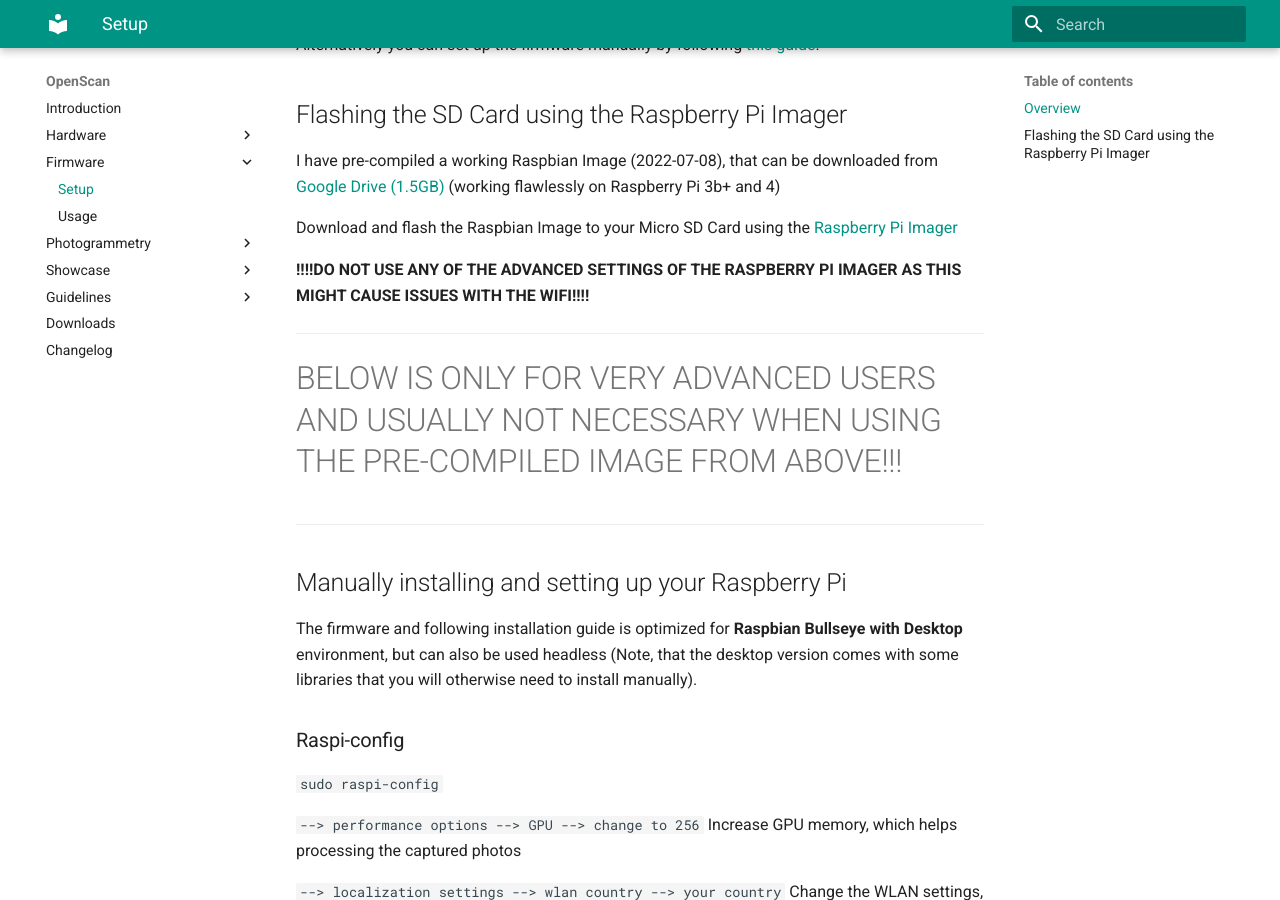
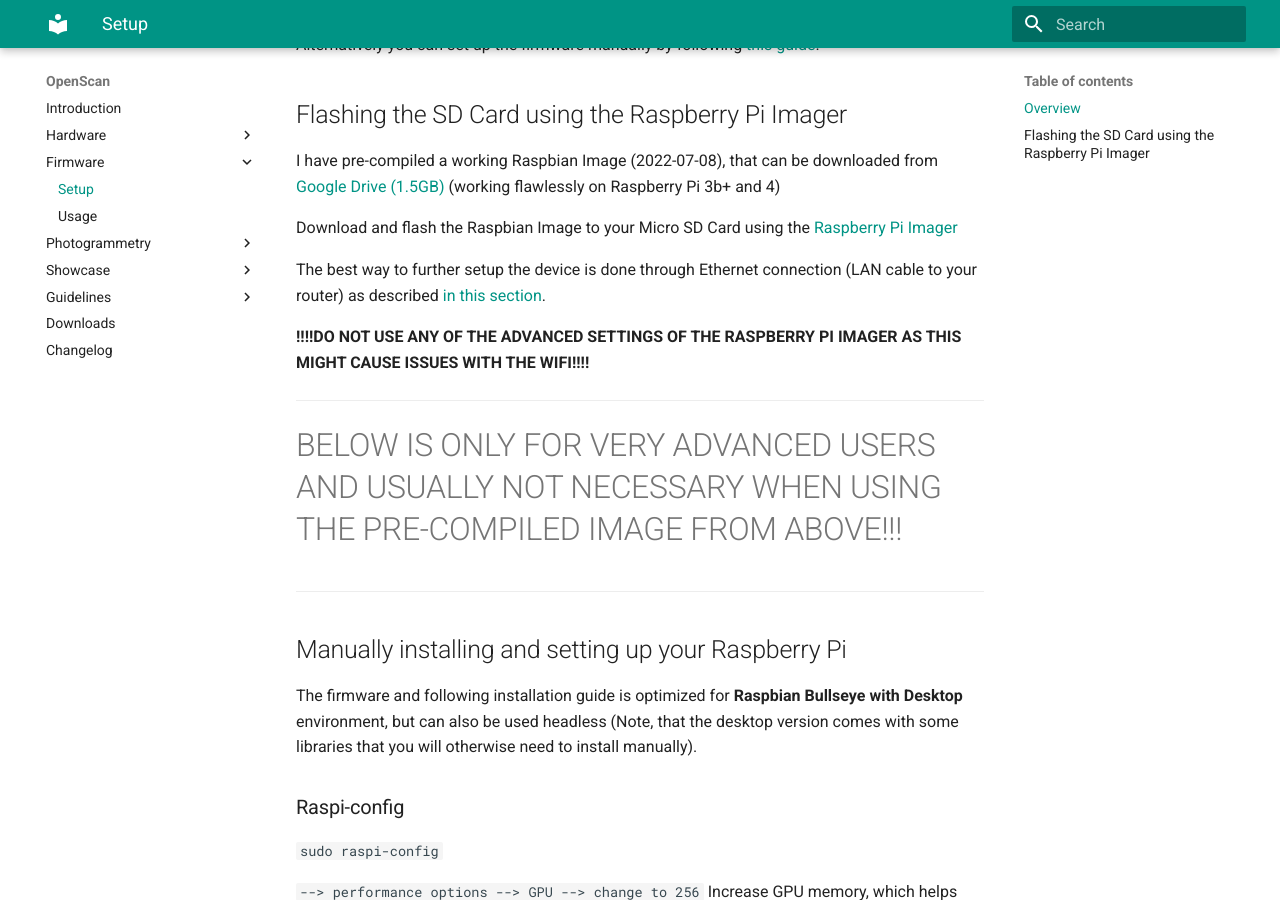
Before and after one commit to OpenScan-org/OpenScan-Doc, an MkDocs documentation site: the page built from docs/firmware/setup.md, in a window 1280 px wide and 900 px high, scrolled down 359 px. Built offline with MkDocs 1.6.1 and Material for MkDocs 9.7.7, drawn with Linux system fonts in a browser that asks for light colours.

Commit message:
Update setup.md

```diff
--- a/docs/firmware/setup.md
+++ b/docs/firmware/setup.md
@@ -13,6 +13,8 @@
 I have pre-compiled a working Raspbian Image (2022-07-08), that can be downloaded from [Google Drive (1.5GB)](https://drive.google.com/file/d/1XXfUd6JgxX0Ry0_AVzdS8D8w36e8Bed7/view?usp=sharing) (working flawlessly on Raspberry Pi 3b+ and 4)
 
 Download and flash the Raspbian Image to your Micro SD Card using the [Raspberry Pi Imager](https://www.raspberrypi.com/software/)
+
+The best way to further setup the device is done through Ethernet connection (LAN cable to your router) as described [in this section](../firmware/usage.md).
 
 **!!!!DO NOT USE ANY OF THE ADVANCED SETTINGS OF THE RASPBERRY PI IMAGER AS THIS MIGHT CAUSE ISSUES WITH THE WIFI!!!!**
 
```
